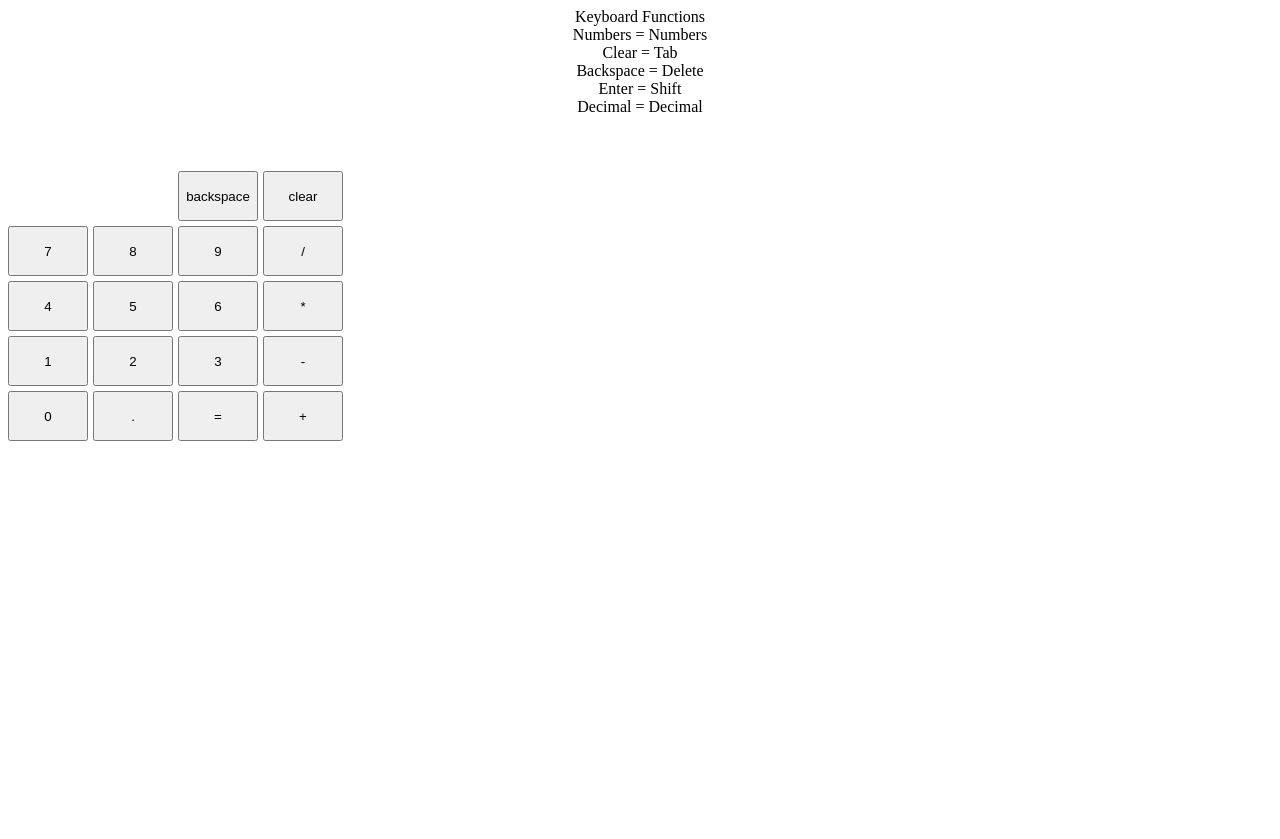
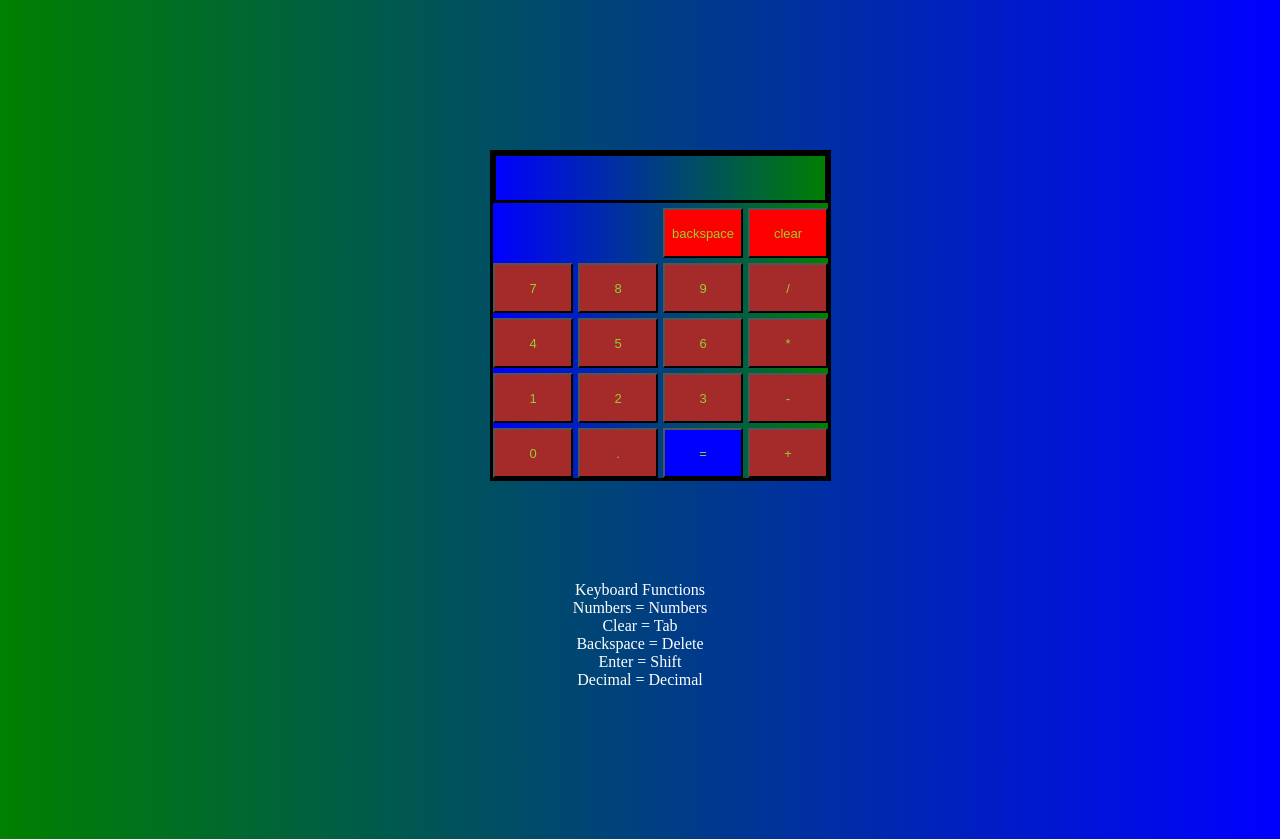
Before and after one commit to Timework/Calculator, a plain HTML site: page index.html in a window 1280 px wide. Before the commit the page ends 800 px from the top, so only its background shows below. Drawn offline with Linux system fonts and the light colour scheme.

Commit message:
a little less ugly

```diff
--- a/index.html
+++ b/index.html
@@ -9,8 +9,6 @@
 </head>
 <body>
     <div id="setting">
-    <div id="instructions">Keyboard Functions<br>Numbers = Numbers<br>Clear = Tab<br>
-    Backspace = Delete<br> Enter = Shift<br> Decimal = Decimal</div>
     <div id="container">
     <div id="display">
     </div>
@@ -33,6 +31,8 @@
     <button id="deci" value = "." onclick = "deciAdd(deci)" type="button">.</button>
     <button id="backspace" value = "backspace" onclick = "backspace()" type="button">backspace</button>
     </div>
+      <div id="instructions">Keyboard Functions<br>Numbers = Numbers<br>Clear = Tab<br>
+            Backspace = Delete<br> Enter = Shift<br> Decimal = Decimal</div>
     </div>
     <script src="script.js"></script>
 </body>
--- a/style.css
+++ b/style.css
@@ -1,5 +1,9 @@
 
 #container{
+    border-style: solid;
+    margin: auto;
+    width: 335px;
+    background-image: linear-gradient(to right, blue, green);
     display: grid;
     grid-template-columns: repeat(4, 80px);
     grid-template-rows: repeat(6, 50px);
@@ -14,8 +18,12 @@
     "num0 deci equal plus";
 }
 #display{
+    border-style: solid;
+    border-color: black;
     grid-area: display;
     text-align: right;
+    color: yellowgreen;
+    font-size: 40px;
 }
 #num0{
     grid-area: num0;
@@ -51,6 +59,7 @@
     grid-area: deci;
 }
 #equal{
+    background-color: blue;
     grid-area: equal;
 }
 #divi{
@@ -66,11 +75,29 @@
     grid-area: plus;
 }
 #backspace{
+    background-color: red;
     grid-area: backspace;
 }
 #clear{
+    background-color: red;
     grid-area: clear;
 }
 #setting{
+    width: 300px;
     text-align: center;
+    margin: 150px auto;
 }
+#instructions{
+    margin-top: 100px;
+}
+body{
+    background-image: linear-gradient(to left, blue, green);
+}
+button{
+    background-color: brown;
+    color: yellowgreen;
+    font-size: 13px;
+}
+#instructions{
+    color: white;
+}
```
